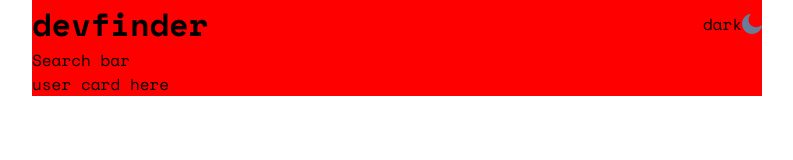
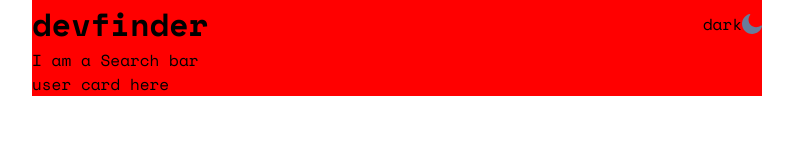
Before and after one commit to aleksi-svaridze/searchGithubUsers, a React (Create React App) app: page / in a window 1280 px wide. Shown: the top 160 px of the page, without its empty margins (243-1036 px from the left). Built offline with nearby package versions, Linux system fonts and the light colour scheme.

Commit message:
Update search bar component

```diff
--- a/src/components/SearchBar.jsx
+++ b/src/components/SearchBar.jsx
@@ -3,7 +3,7 @@
 const SearchBar = () => {
     return(
         <div>
-            Search bar
+            I am a Search bar
         </div>
     )
 }
```
